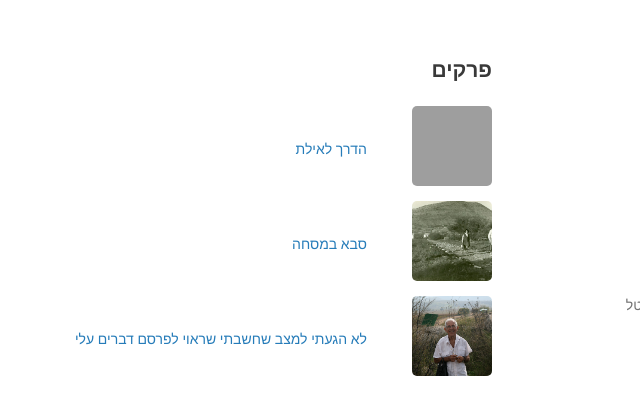
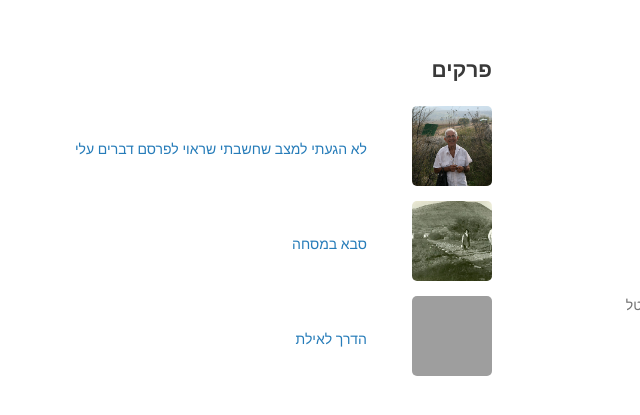
Before and after one commit to rantav/avital, a Jekyll site: the page built from index.md, in a window 1280 px wide. Shown: the top 415 px of the page, without its empty margins (640-1280 px from the left). Built offline with Jekyll 4.4.1, drawn with Linux system fonts in a browser that asks for light colours; grey boxes are pictures that could not be loaded.

Commit message:
Change the sort order to oldest first

```diff
--- a/_config.yml
+++ b/_config.yml
@@ -6,6 +6,8 @@ lang: he
 encoding: UTF-8
 copyright: " &#xA9; רן תבורי 2025"
 logo: /assets/img/avital.jpg
+# Post ordering: "newest" (default, newest first) or "oldest" (oldest first)
+post_order: "oldest"
 # baseurl: "" # the subpath of your site, e.g. /blog
 # url: "" # the base hostname & protocol for your site, e.g. http://example.com
 
--- a/_includes/navigation.html
+++ b/_includes/navigation.html
@@ -1,5 +1,10 @@
 <table>
-  {% for post in site.posts %}
+  {% if site.post_order == "oldest" %}
+  {% assign posts = site.posts | reverse %}
+  {% else %}
+  {% assign posts = site.posts %}
+  {% endif %}
+  {% for post in posts %}
   <tr>
     {% if post.photo-url %}
     <td class="thumbnail-cell">
```
Also changed, not shown: 1 other file.
